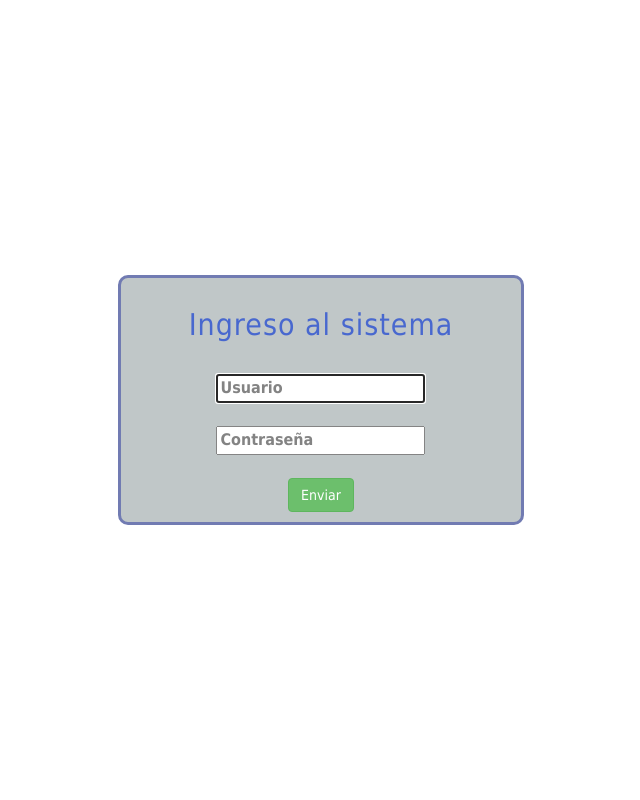
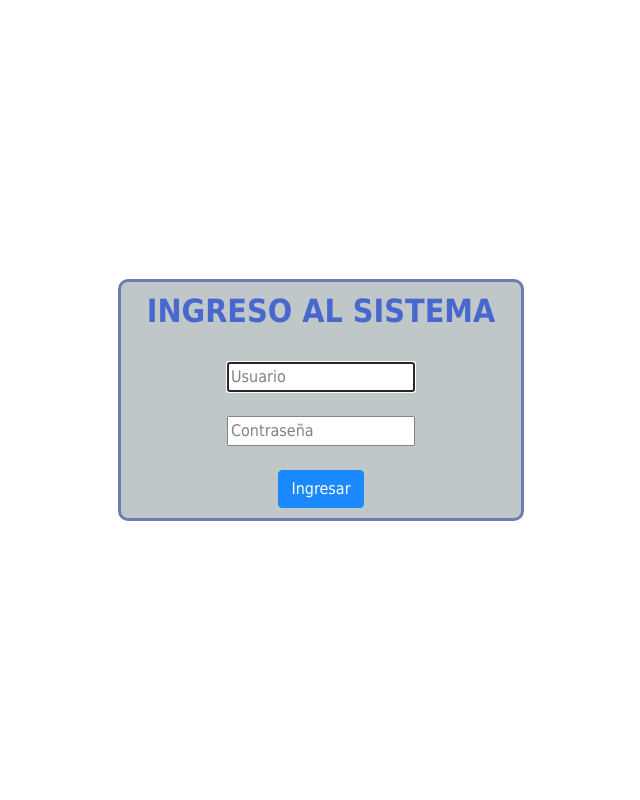
Before and after one commit to dariocalvo/mi-app-edi-front, a PHP site: page /Login.html in a window 1280 px wide. Shown: the whole page, without its empty margins (319-959 px from the left). Run offline with PHP 8.4, Linux system fonts and the light colour scheme.

Commit message:
Agregados scripts

```diff
--- a/front/Login.html
+++ b/front/Login.html
@@ -13,29 +13,31 @@
 		<!-- Estilos -->
 		<link rel="stylesheet" href="css/Estilos.css">
 		<!-- Latest compiled and minified CSS -->
-		<link rel="stylesheet" href="https://maxcdn.bootstrapcdn.com/bootstrap/3.4.1/css/bootstrap.min.css">
+		<link rel="stylesheet" href="https://maxcdn.bootstrapcdn.com/bootstrap/4.5.2/css/bootstrap.min.css">
 		<!-- jQuery library -->
 		<script src="https://ajax.googleapis.com/ajax/libs/jquery/3.5.1/jquery.min.js"></script>
 		<!-- Latest compiled JavaScript -->
-		<script src="https://maxcdn.bootstrapcdn.com/bootstrap/3.4.1/js/bootstrap.min.js"></script>
+		<script src="https://maxcdn.bootstrapcdn.com/bootstrap/4.5.2/js/bootstrap.min.js"></script>
 	</head>
 
 	<body >
 		<section id="container">
+
 			<div class= "row" >
-				<div class="col-md-4 col-md-offset-4 col-sm-6 col-sm-offset-3 col-xs-8 col-xs-offset-2">
-					<form  action="../back/Validar.php" method="post">
+				<div class="col-md-4 col-sm-6 col-8">
+					<form  action="../back/Validar.php" method="post" onsubmit="return verificar()">
 						<h2>Ingreso al sistema</h2><br>
 						<fieldset>
 							<!--<legend>Usuario:</legend>-->
-							<input id= "campo1" type="text" name="nombre" tabindex ="1" placeholder="Usuario" maxlength="20" onFocus= "Vaciar(this)" onkeydown= "pulsar(event)">
+							<input id= "campo1" type="text" name="nombre" tabindex ="1" placeholder="Usuario" onFocus= "Vaciar(this)" onkeydown= "pulsar(event)" >
 						</fieldset><br>
 						<fieldset>
 							<!--<legend>Contraseña</legend>-->
-							<input id = "campo2" type="password" name="clave" tabindex ="2" placeholder="Contraseña" maxlength="12" onFocus= "Vaciar(this)" onkeydown= "pulsar(event)">
+							<input id = "campo2" type="password" name="clave" tabindex ="2" placeholder="Contraseña" onFocus= "Vaciar(this)"	onkeydown= "pulsar(event)">
 						</fieldset>
 							<br>
-						<input id = "boton" class = "btn btn-success" name = "Enviar" type="submit" value="Enviar" >
+							<input id = "boton" class = "btn btn-primary" name = "Enviar" type="submit" value="Ingresar" >
+							<div id = "spinner" class ="spinner-border text-success" ></div>
 					</form>
 				</div>
 			</div>
--- a/front/css/Estilos.css
+++ b/front/css/Estilos.css
@@ -1,8 +1,9 @@
 html, body{
     height:100%;
-    display: flex;
+    overflow: hidden;
+    display: block;
     flex-direction: column;
-  }
+}
 
 form{
     padding: 10px;
@@ -10,7 +11,7 @@ form{
     border-style: solid;
     border-width: medium;
     border-radius: 10px;
-    margin: 10px auto;
+    /*margin: 10px auto;*/
     background-color: #b9c1c2;
     opacity: 90%;
     font-size:16px;
@@ -21,8 +22,9 @@ form{
 
 form h2{
     color:rgb(52, 87, 202);
-    background:#b9c1c2;
-    letter-spacing: 1px;
+    text-transform: uppercase;
+    font-weight: bold;
+
 }
 
 #container{
@@ -30,5 +32,10 @@ form h2{
     display: flex;
     flex-direction: column;
     justify-content: center;
-    align-content: center;
+
 }
+
+.row{
+   justify-content: center;
+   align-items: center;
+}
--- a/front/js/scripts.js
+++ b/front/js/scripts.js
@@ -5,6 +5,7 @@
 	}
 
 	function Alcargar(){//Hacer foco al cagar la pagina en el primer campo a rellenar
+		document.getElementById('spinner').style.display= "none";
 		document.getElementById('campo1').focus();
 	}
 
@@ -24,3 +25,59 @@
 			event.preventDefault();
 		}
 	}
+
+	function verificar() {//verificar datos correctos antes de enviar formulario (campos vacios y clave con digitos requeridos)
+		var nombre = document.getElementById('campo1').value;
+		var pass = document.getElementById('campo2').value;
+		var msj = "";
+		if (Vacio(nombre)) msj = msj + "No se ha ingresado nombre de usuario. ";
+		if (Vacio(pass)) msj = msj + "No se ingresó contraseña.";
+		if (msj.length > 0){
+			alert (msj);
+			if (msj.startsWith("No se ingresó contraseña")){
+				document.getElementById('campo2').focus();
+			}else{
+				document.getElementById('campo1').focus();
+			}
+			return false;
+		}else{
+			if (ValidarClave(pass)){
+				document.getElementById('spinner').style.display= "inline-grid";
+				document.getElementById('boton').style.display= "none";
+				Contar(nombre);
+				return false;//cambiar a true cuando se quiera enviar el formulario
+			}else{
+				alert ("La contraseña debe contener al menos un número y una mayúscula.");
+				document.getElementById('campo2').focus();
+				return false;
+			}
+		}
+	}
+
+	function Vacio(texto){//verificar campo vacio
+		if (texto.length < 1){
+			return true;
+		} else {
+			return false;
+		}
+	}
+
+	function ValidarClave(pass){// validar clave con expresiones regulares
+		const valida = /^(.*[A-Z])(.*[0-9]).*$/;
+		if (valida.test(pass)){
+			 return true;
+		}else{
+			return false;
+		}
+	}
+
+	function Contar(nombre){// contar vocales y consonantes
+		var vocales = nombre.match(/[aeiou]/gi).length;
+		var consonantes = nombre.match(/[bcdfghjklmnñpqrstvwxyz]/gi).length;
+		alert ("El nombre ingresado contiene " + vocales + " vocales y " + consonantes + " consonantes.");
+	}
+
+	function Spinner(){
+		document.getElementById('spinner').style.visibility= "visible";
+		document.getElementById('boton').style.visibility= "hidden";
+	}
```
Also changed, not shown: front/css/Esatilos.css (deleted, +0 -15 lines), 1 other file.
